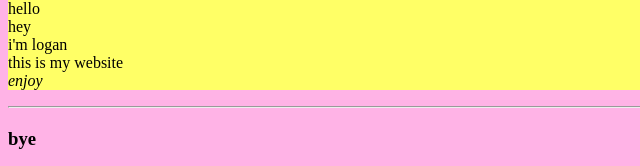
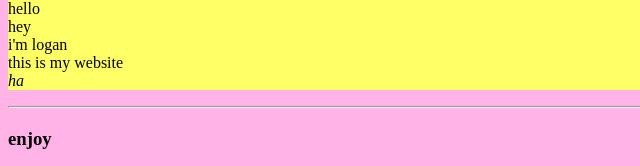
Before and after one commit to loganpaige/loganpaige.github.io, a plain HTML site: page index.html in a window 1280 px wide. Shown: the part 756-922 px from the top of the page, 0-640 px from the left. Drawn offline with Linux system fonts and the light colour scheme.

Commit message:
update index.html

```diff
--- a/index.html
+++ b/index.html
@@ -14,11 +14,11 @@
     hey<br />
     i'm logan<br />
     this is my website<br />
-    <i>enjoy</i><br />
+    <i>ha</i><br />
     </p>
   <hr />
   <h2> </h2>
-  <h3> <b>bye</b></h3>
+  <h3> <b>enjoy</b></h3>
   <div>
     Inside the div element
     <p> This will be yellow!</p>
```
